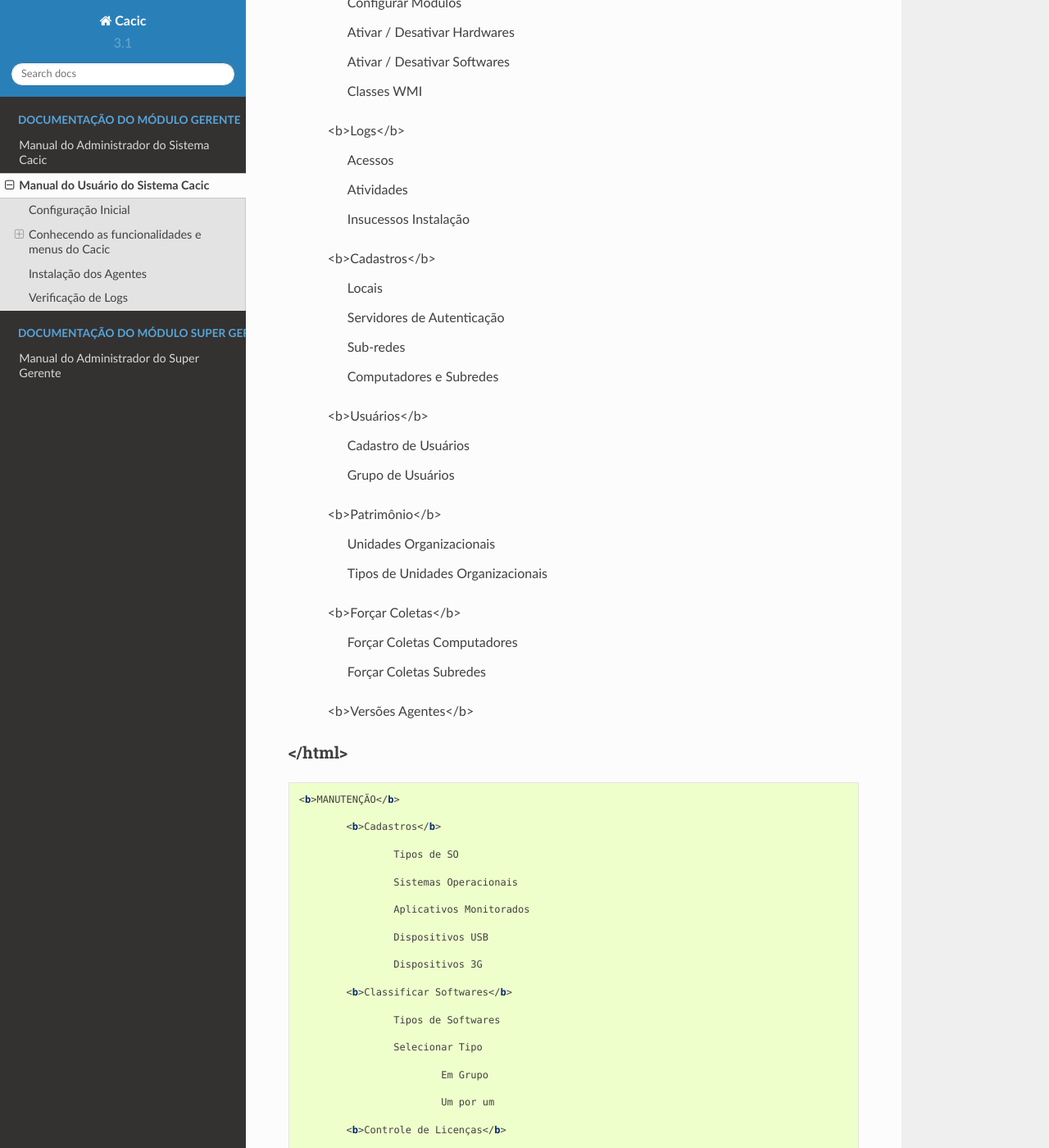
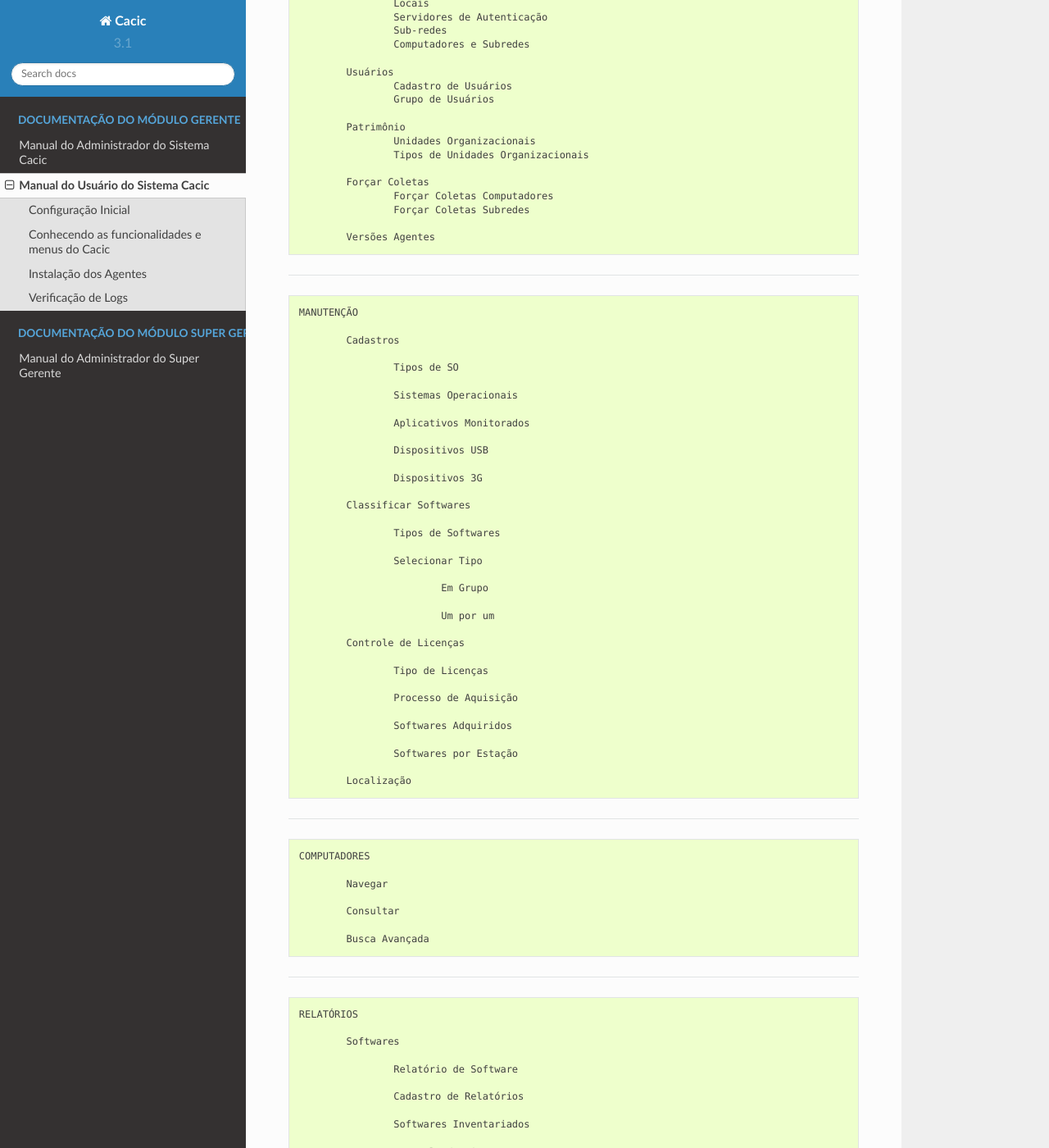
Before and after one commit to lightbase/cacic-doc, a Sphinx documentation site: the page built from source/gerente/gerente.rst, in a window 1280 px wide and 1400 px high, scrolled down 2632 px. Shown: the whole window at 82% size. Built offline with Sphinx 7.4.7 and the Read the Docs theme 2.0.0, drawn with Linux system fonts in a browser that asks for light colours; some of the changed text lies outside the part shown.

Commit message:
formatação

```diff
--- a/source/gerente/gerente.rst
+++ b/source/gerente/gerente.rst
@@ -75,71 +75,50 @@ Conhecendo as funcionalidades e menus do Cacic
 O Menu principal do Gerente Cacic é disposto com a seguinte estrutura hierárquica:
 
 .. code-block:: html
-<html>
-	<b>ADMINISTRAÇÃO</b>
 
-		<b>Configurar Coletas</b>
-
+	ADMINISTRAÇÃO
+		Configurar Coletas
 			Upload de Agentes
-
 			Deploy de Software
-
 			Atualização de Subredes
-
 			Configurar Módulos
-
 			Ativar / Desativar Hardwares
-
 			Ativar / Desativar Softwares
-
 			Classes WMI
 
-		<b>Logs</b>
-
+		Logs
 			Acessos
-
 			Atividades
-
 			Insucessos Instalação
 
-		<b>Cadastros</b>
-
+		Cadastros
 			Locais
-
 			Servidores de Autenticação
-
 			Sub-redes
-
 			Computadores e Subredes
 
-		<b>Usuários</b>
-
+		Usuários
 			Cadastro de Usuários
-
 			Grupo de Usuários
 
-		<b>Patrimônio</b>
-
+		Patrimônio
 			Unidades Organizacionais
-
 			Tipos de Unidades Organizacionais
 
-		<b>Forçar Coletas</b>
-
+		Forçar Coletas
 			Forçar Coletas Computadores
-
 			Forçar Coletas Subredes
 
-		<b>Versões Agentes</b>
+		Versões Agentes
 
-</html>
+
 ----
 
 .. code-block:: html
 
-	<b>MANUTENÇÃO</b>
+	MANUTENÇÃO
 
-		<b>Cadastros</b>
+		Cadastros
 
 			Tipos de SO
 
@@ -151,7 +130,7 @@ O Menu principal do Gerente Cacic é disposto com a seguinte estrutura hierárqu
 
 			Dispositivos 3G
 
-		<b>Classificar Softwares</b>
+		Classificar Softwares
 
 			Tipos de Softwares
 
@@ -161,7 +140,7 @@ O Menu principal do Gerente Cacic é disposto com a seguinte estrutura hierárqu
 
 				Um por um
 
-		<b>Controle de Licenças</b>
+		Controle de Licenças
 
 			Tipo de Licenças
 
@@ -171,27 +150,27 @@ O Menu principal do Gerente Cacic é disposto com a seguinte estrutura hierárqu
 
 			Softwares por Estação
 
-		<b>Localização</b>
+		Localização
 
 ----
 
 .. code-block:: html
 
-	<b>COMPUTADORES</b>
+	COMPUTADORES
 
-		<b>Navegar</b>
+		Navegar
 
-		<b>Consultar</b>
+		Consultar
 
-		<b>Busca Avançada</b>
+		Busca Avançada
 
 ----
 
 .. code-block:: html
 
-	<b>RELATÓRIOS</b>
+	RELATÓRIOS
 
-		<b>Softwares</b>
+		Softwares
 
 			Relatório de Software
 
@@ -207,7 +186,7 @@ O Menu principal do Gerente Cacic é disposto com a seguinte estrutura hierárqu
 
 			Software Desativados
 
-		<b>Computadores</b>
+		Computadores
 
 			Faturamento
 
@@ -221,7 +200,7 @@ O Menu principal do Gerente Cacic é disposto com a seguinte estrutura hierárqu
 
 			Usuário Logado
 
-		<b>Hardware</b>
+		Hardware
 
 			Classes WMI
 
@@ -265,9 +244,9 @@ O Menu principal do Gerente Cacic é disposto com a seguinte estrutura hierárqu
 
 .. code-block:: html
 
-	<b>DOWNLOADS</b>
+	DOWNLOADS
 
-	<b>COMUNIDADE CACIC</b>
+	COMUNIDADE CACIC
 
 ----
 
```
